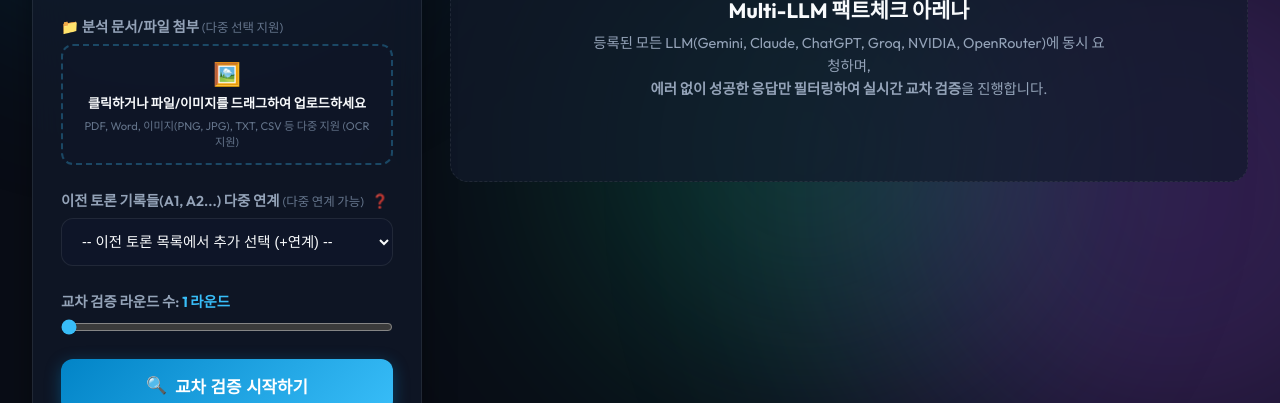
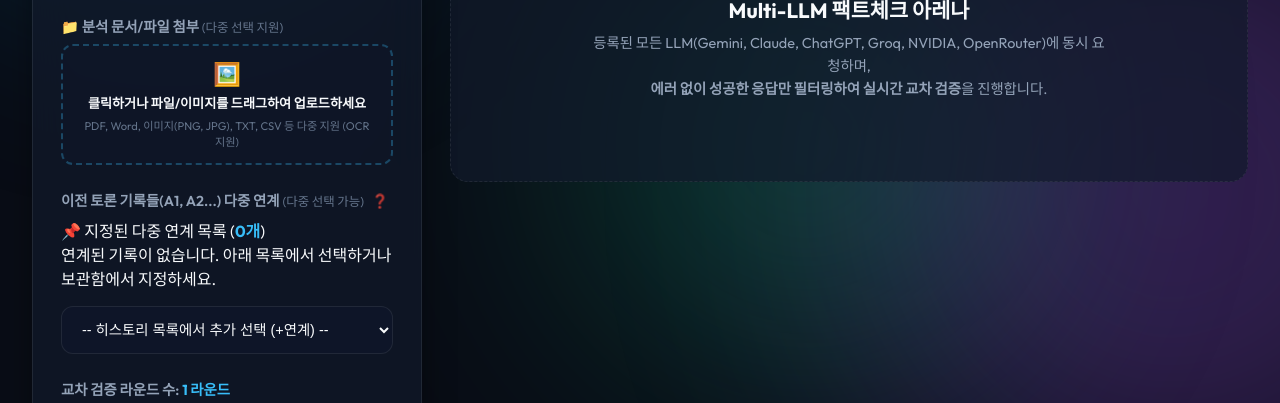
Before and after one commit to soulrsp/LLM-Debate-Agent, a website: page index.html in a window 1280 px wide. Shown: the part 397-800 px from the top of the page. Drawn offline with nearby package versions, Linux system fonts and the light colour scheme; a script that the page names is missing; a web font is replaced by a local one.

Commit message:
Update index.html

```diff
--- a/index.html
+++ b/index.html
@@ -94,14 +94,26 @@
       <!-- Compare with Previous Multiple Baseline Sessions (A1, A2... vs A') -->
       <div class="form-group">
         <label for="reference-session-select">
-          이전 토론 기록들(A1, A2...) 다중 연계 <span class="opt-label">(다중 연계 가능)</span>
+          이전 토론 기록들(A1, A2...) 다중 연계 <span class="opt-label">(다중 선택 가능)</span>
           <span class="tooltip-wrapper">
             <span class="help-icon-badge">❓</span>
             <span class="tooltip-popup">이전 검증 기록들을 선택하면, 이번 검증 A'에서 <b>다수의 이전 토론 기록과 대조하여 지식/수치의 변화 및 종합 추이</b>를 다각도로 분석합니다.</span>
           </span>
         </label>
-        <select id="reference-session-select" class="custom-select">
-          <option value="">-- 이전 토론 목록에서 추가 선택 (+연계) --</option>
+
+        <!-- Dedicated Multi-Link Status Box -->
+        <div id="multi-reference-vault-box" class="multi-reference-vault-box">
+          <div class="vault-box-header">
+            <span class="vault-box-title">📌 지정된 다중 연계 목록 (<b id="vault-count-text" style="color: #38bdf8;">0개</b>)</span>
+            <button id="btn-vault-clear-all" class="btn-vault-clear hidden">&times; 전체 해제</button>
+          </div>
+          <div id="vault-items-list" class="vault-items-list">
+            <div class="vault-empty-text">연계된 기록이 없습니다. 아래 목록에서 선택하거나 보관함에서 지정하세요.</div>
+          </div>
+        </div>
+
+        <select id="reference-session-select" class="custom-select" style="margin-top: 0.5rem;">
+          <option value="">-- 히스토리 목록에서 추가 선택 (+연계) --</option>
         </select>
       </div>
 
```
